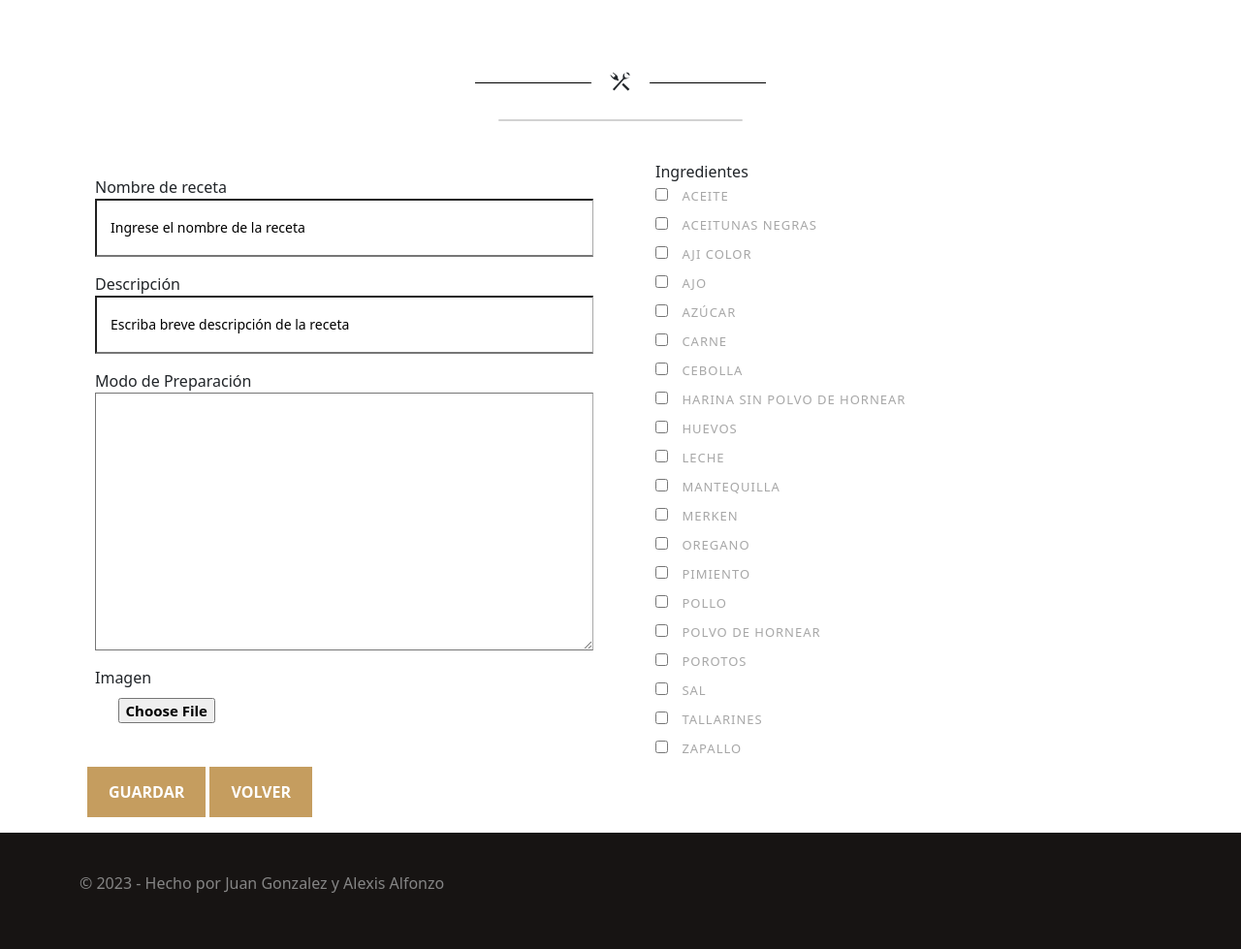
After one commit to aalfonzo1984/modulo-6, a Django app: page /nueva_receta/ in a window 1280 px wide. The commit adds this page. Shown: the part 341-1320 px from the top of the page at 97% size. Run offline with Django 4.2, Linux system fonts and the light colour scheme; data comes from the database, SQL or seed files in the repository; both versions use the stored data as it was after the commit; some libraries are stand-ins or nearby versions; some web fonts are replaced.

Commit message:
formulario nueva receta

```diff
--- a/web_recetas/recetas/forms.py
+++ b/web_recetas/recetas/forms.py
@@ -6,7 +6,7 @@ class IngredienteForm(ModelForm):
 
     class Meta:
         model = Ingrediente
-        fields = ['nombre','imagen']
+        fields = ['nombre', 'imagen']
         # para modificar el aspecto del widgets
         widgets = {
             'nombre': TextInput(
@@ -15,18 +15,47 @@ class IngredienteForm(ModelForm):
                 }
             ),
             'imagen': ClearableFileInput(
-                attrs={'placeholder':'Seleccione una imagen',
-                       'class':'form-group',
-                }
+                attrs={'placeholder': 'Seleccione una imagen',
+                       'class': 'form-group',
+                       }
             ),
         }
 
     def clean_nombre(self):
+        """Funcion que recibe el nombre del ingrediente y lo returna en mayusuclas para ser guardado"""
         nombre = self.cleaned_data['nombre']
         return nombre.upper()
 
 
 class RecetaForm(ModelForm):
     class Meta:
-        model= Receta
+        model = Receta
         fields = '__all__'
+
+
+class NuevaRecetaForm(models.ModelForm):
+    """ Formulario para nueva receta """
+    class Meta:
+        model = Receta
+        fields = '__all__'
+        widgets = {
+            'nombre': TextInput(
+                attrs={
+                    'placeholder': 'Ingrese el nombre de la receta'
+                }
+            ),
+            'ingredientes':CheckboxSelectMultiple(
+                attrs={
+                    'type':'checkbox'
+                }
+            ),
+            'descripcion':TextInput(
+                attrs={
+                    'placeholder':'Escriba breve descripción de la receta'
+                }
+            ),'imagen': ClearableFileInput(
+                attrs={'placeholder': 'Seleccione una imagen',
+                       'class': 'form-group',
+                       }
+            ),
+        }
--- a/web_recetas/recetas/models.py
+++ b/web_recetas/recetas/models.py
@@ -1,4 +1,5 @@
 from django.db import models
+from ckeditor.fields import RichTextField
 
 # Create your models here.
 class Ingrediente(models.Model):
@@ -18,9 +19,9 @@ class Ingrediente(models.Model):
 
 class Receta(models.Model):
     nombre = models.CharField(max_length=150, verbose_name='Nombre de receta')
-    descripcion = models.CharField(max_length=250, verbose_name='Descripción')
-    preparacion = models.TextField(verbose_name='Modo de Preparación')
-    imagen = models.ImageField(upload_to='recetas')
+    descripcion = models.CharField(max_length=500, verbose_name='Descripción')
+    preparacion = RichTextField(verbose_name='Modo de Preparación')
+    imagen = models.ImageField(upload_to='recetas', verbose_name='Imagen')
     ingredientes = models.ManyToManyField(Ingrediente)
 
     def __str__(self):
--- /dev/null
+++ b/web_recetas/recetas/templates/recetas/nueva_receta.html
@@ -0,0 +1,77 @@
+{% extends 'recetas/base.html' %} {% load static %} {% block content %}
+{%include 'recetas/navbar.html' %}
+
+<section>
+  <div class="page-banner">
+    <div class="text-content bright heading text-center light">
+      <h1 class="section-title"><strong>NUEVA</strong>receta</h1>
+      <div class="divider mb-4">
+        <div class="icon-wrap">
+          <i class="icon icon-spoon"></i>
+        </div>
+      </div>
+    </div>
+  </div>
+  <!--site-banner-->
+</section>
+
+<section class="chef-recommended-wrap">
+  <div class="container">
+    <div class="heading text-center">
+      <h2 class="section-title text-center"></h2>
+      <div class="divider dark mb-4">
+        <div class="icon-wrap">
+          <i class="icon icon-spoon"></i>
+        </div>
+
+        <div class="card m-4">
+          <!-- Mostrar mensaje de éxito para la receta -->
+          {% if messages %} {% for message in messages %}
+          {% if message.tags == 'success' %}
+          <div class="alert alert-success mb-3" role="alert">{{ message }}</div>
+          {% endif %} {% endfor %} {% endif %}
+        </div>
+      </div>
+    </div>
+
+    <form
+      action="{% url 'nueva_receta' %}"
+      method="post"
+      class="row justify-content-center"
+      enctype="multipart/form-data"
+    >
+      {% csrf_token %}
+      <div class="form-group col-md-6 mt-3">
+        <div class="m-3">{{form.nombre.label}}{{form.nombre}}</div>
+        <div class="m-3">{{form.descripcion.label}}{{form.descripcion}}</div>
+        <div class="m-3">
+          {{form.preparacion.label}}{{form.preparacion}}{{form.media}}
+        </div>
+        <div class="m-3">{{form.imagen.label}}{{form.imagen}}</div>
+      </div>
+      <div class="form-group col-md-6">
+        <div class="form-check mt-3">
+          {{form.ingredientes.label}}{{form.ingredientes}}
+        </div>
+      </div>
+      {% if form.errors %}<!-- Si hay errores em el formulario los muestro-->
+      <div class="ml-3">
+        {% for field in form %} {% if field.errors %} {{field.label_tag}}
+        {{field.errors}} {% endif %} {% endfor %}
+      </div>
+      {% endif %}
+      <div class="ml-3">
+        <button class="button btn-effect mb-3" type="submit">Guardar</button>
+        <button
+          class="button btn-effect mb-3"
+          type="button"
+          onclick="window.location.href='{% url 'recetas' %}'"
+        >
+          Volver
+        </button>
+      </div>
+    </form>
+  </div>
+</section>
+
+{% endblock %}
--- a/web_recetas/recetas/templates/recetas/receta.html
+++ b/web_recetas/recetas/templates/recetas/receta.html
@@ -32,7 +32,7 @@
                             <div class="meta-tags">
                                 <em class="meta-comment"><strong>{{receta.descripcion}}</strong></em>
                             </div>
-                            <p>{{receta.preparacion}}</p>
+                            <p>{{receta.preparacion | safe}}</p>
                             <button class="button btn-effect" type="button" onclick="window.location.href='{% url 'recetas' %}'">Volver</button>
                         </div>
 
@@ -41,8 +41,6 @@
                     </div>
 
                 </div><!--main-content-->
-
-
 
             </div>
             <div class="right-sidebar col-md-3">
--- a/web_recetas/recetas/urls.py
+++ b/web_recetas/recetas/urls.py
@@ -1,5 +1,5 @@
 from django.urls import path
-from recetas.views import index, ingredientes, recetas, receta
+from recetas.views import index, ingredientes, recetas, receta, nueva_receta
 
 
 
@@ -8,4 +8,5 @@ urlpatterns = [
     path('ingredientes/', ingredientes, name='ingredientes'),
     path('recetas/', recetas, name='recetas'),
     path('receta/<int:pk>', receta, name='receta'),
+    path('nueva_receta/', nueva_receta, name='nueva_receta')
 ]
--- a/web_recetas/recetas/views.py
+++ b/web_recetas/recetas/views.py
@@ -1,4 +1,5 @@
 from django.shortcuts import render, redirect
+from django.contrib import messages
 from recetas.models import Ingrediente, Receta
 from recetas.forms import *
 
@@ -57,3 +58,24 @@ def receta(request, pk):
     context = {'receta': receta, 'titulo': titulo,
                'ultimas_recetas': ultimas_recetas}
     return render(request, 'recetas/receta.html', context)
+
+
+def nueva_receta(request):
+
+    titulo = 'Nueva Receta'
+    if request.method == 'POST':
+        try:
+            form=NuevaRecetaForm(request.POST, request.FILES)
+            if form.is_valid():
+                form.save()
+                # Agrega un mensaje flash para indicar que la receta se ha agregado con éxito
+                messages.success(request, 'Receta agregada exitosamente.')
+                return redirect('.')# Redirige a la página de recetas
+        except:
+            return form.errors
+    else:
+        form=NuevaRecetaForm()
+
+    context = {'titulo':titulo, 'form':form}
+
+    return render(request, 'recetas/nueva_receta.html', context)
```
Also changed, not shown: web_recetas/web_recetas/settings.py (+14 -0 lines), web_recetas/db.sqlite3, web_recetas/media/recetas/calzones_rotos.jpg (added), web_recetas/media/recetas/sandwich-de-pollo-frito-salsa-de-ajo-tostado.jpg (added), web_recetas/recetas/migrations/0003_alter_ingrediente_imagen_alter_receta_descripcion_and_more.py (added), web_recetas/recetas/migrations/0004_alter_receta_imagen.py (added).
